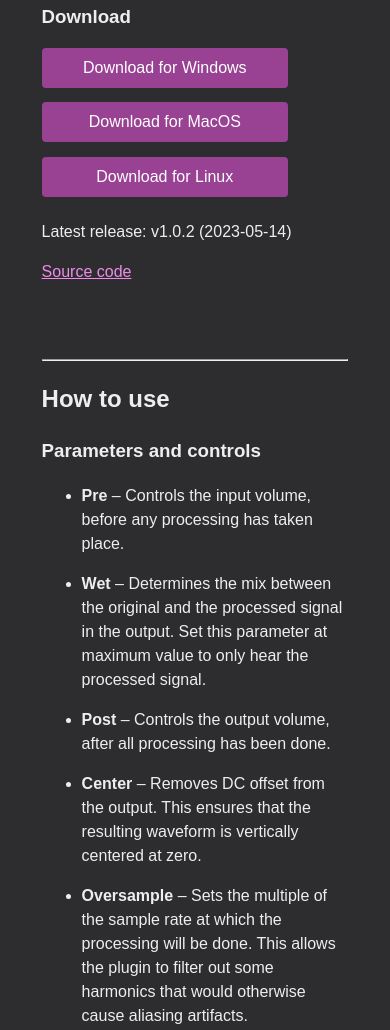
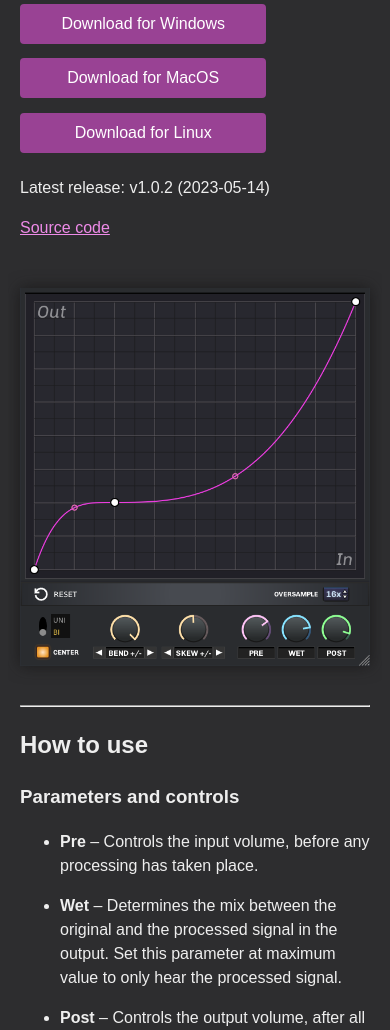
Before and after one commit to wolf-plugins/wolf-shaper, a plain HTML site: page docs/index.html in a window 390 px wide. Shown: the part 669-1699 px from the top of the page. Drawn offline with Linux system fonts and the light colour scheme.

Commit message:
Website: slightly improve mobile UI

```diff
--- a/docs/index.html
+++ b/docs/index.html
@@ -116,8 +116,18 @@
         }
 
         @media (max-width: 1130px) {
+            .presentation-section {
+                flex-direction: column;
+            }
+
             .screenshot img {
-                display: none;
+                max-width: 100%;
+                margin: 3rem 0 0 0;
+                filter: drop-shadow(0 0 0.5rem #110f0fa6);
+            }
+
+            .block {
+                padding: 0.75rem;
             }
         }
     </style>
```
